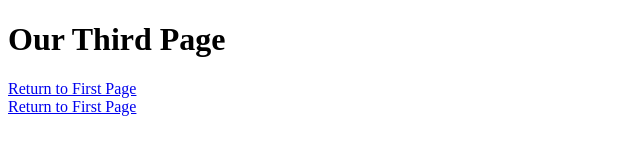
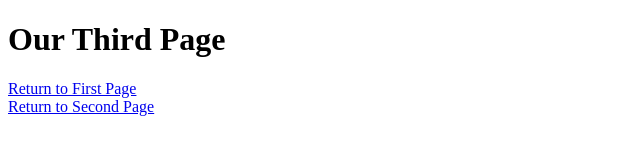
Before and after one commit to jcarchamizo/Lab-W1D2, a plain HTML site: page folder/page3.html in a window 1280 px wide. Shown: the full height of the page, 0-640 px from the left. Drawn offline with Linux system fonts and the light colour scheme.

Commit message:
2th Page

```diff
--- a/folder/page3.html
+++ b/folder/page3.html
@@ -13,7 +13,7 @@
     </div>
 
     <div>
-    <a href="/folder/page2.html">Return to First Page</a>
+    <a href="/folder/page2.html">Return to Second Page</a>
     </div>
 
 </body>
```
